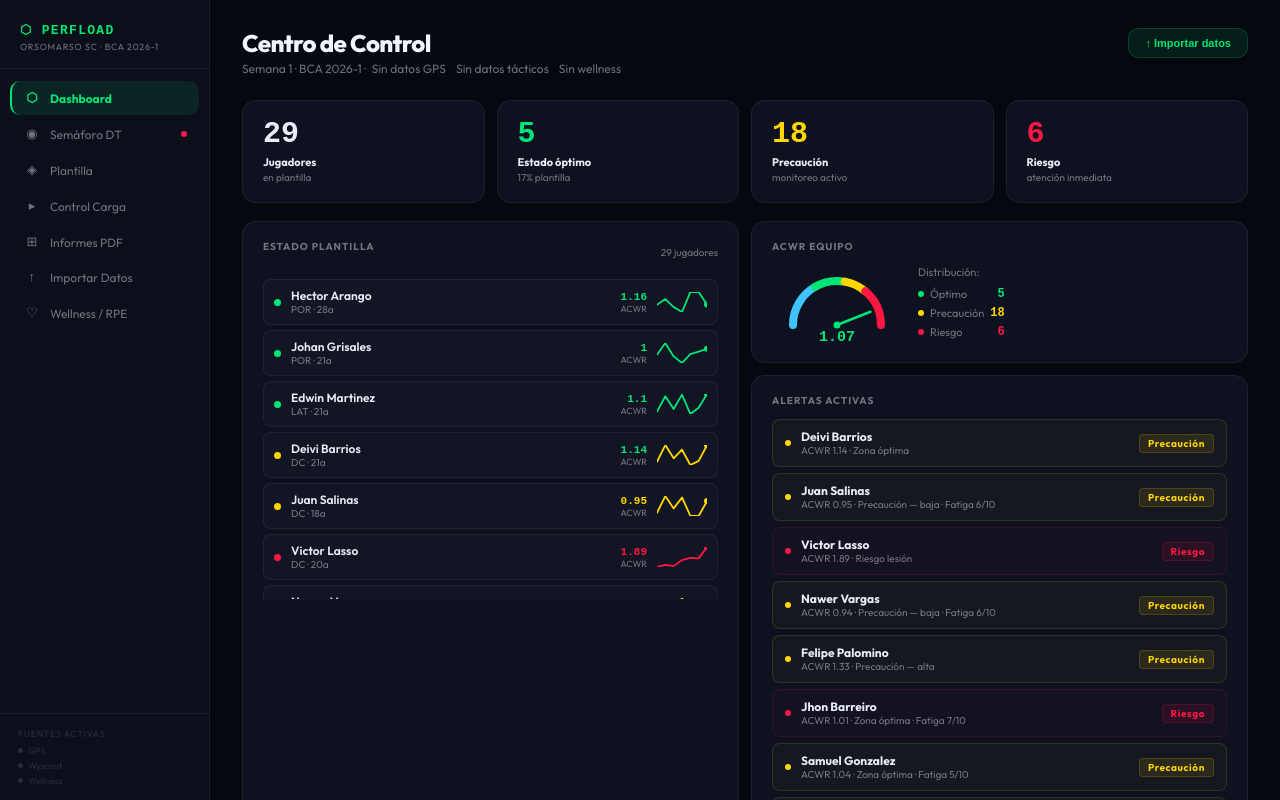
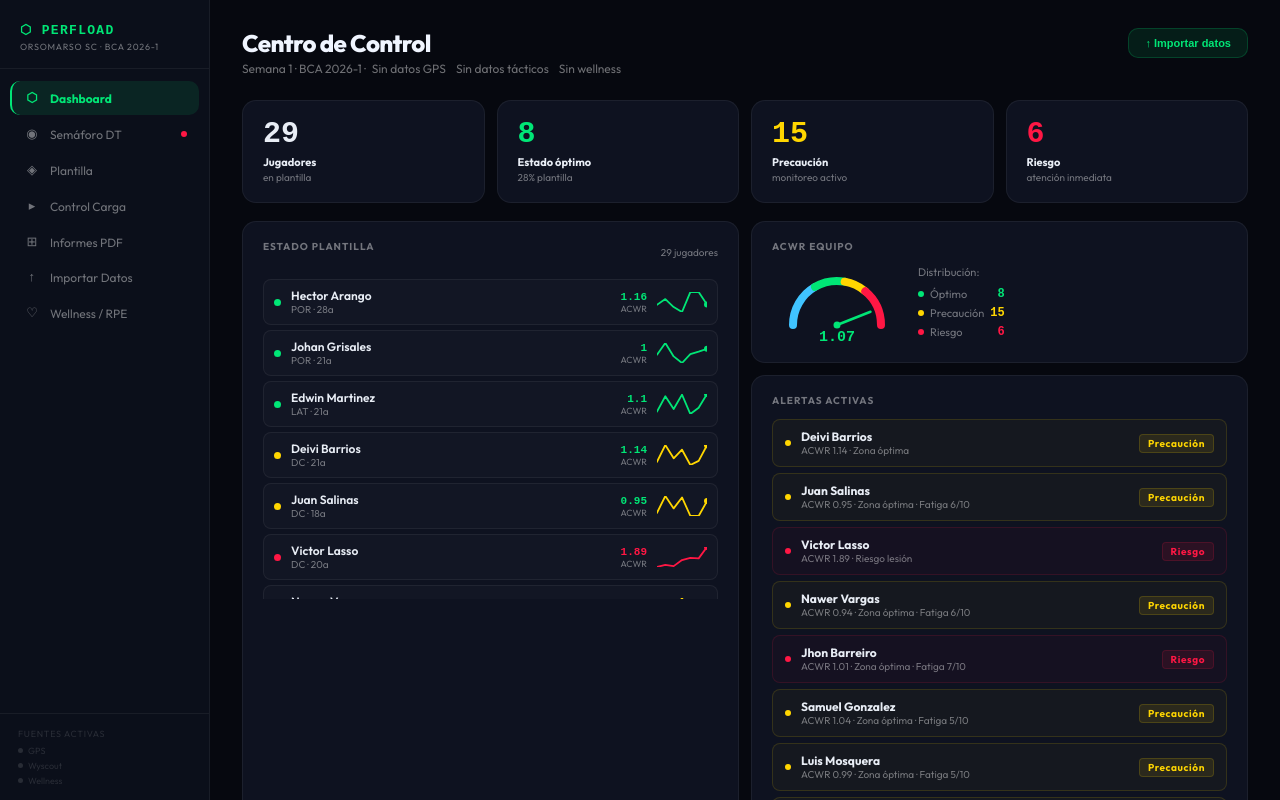
Before and after one commit to PFsimonduque/Perfload, a React (Create React App) app: page / in a window 1280 px wide. Shown: the top 800 px of the page. Built offline with nearby package versions, Linux system fonts and the light colour scheme.

Commit message:
umbrales ACWR 0.94-1.35

```diff
--- a/src/App.js
+++ b/src/App.js
@@ -133,8 +133,8 @@ const calcACWR = (loads) => {
   return chronic > 0 ? parseFloat((acute / chronic).toFixed(2)) : 1.0;
 };
 
-const acwrColor = (v) => (v < 0.8 || v > 1.5) ? C.red : (v < 1.0 || v > 1.3) ? C.yellow : C.green;
-const acwrLabel = (v) => v < 0.8 ? "Carga muy baja" : v < 1.0 ? "Precaución — baja" : v <= 1.3 ? "Zona óptima" : v <= 1.5 ? "Precaución — alta" : "Riesgo lesión";
+const acwrColor = (v) => (v < 0.8 || v > 1.5) ? C.red : (v < 0.94 || v > 1.35) ? C.yellow : C.green;
+const acwrLabel = (v) => v < 0.8 ? "Carga muy baja" : v < 0.94 ? "Precaución — baja" : v <= 1.35 ? "Zona óptima" : v <= 1.5 ? "Precaución — alta" : "Riesgo lesión";
 
 // ═══════════════════════════════════════════════════════
 //  DEMO SEED DATA (used until real CSVs are uploaded)
@@ -395,7 +395,7 @@ export default function PerfLoad() {
       const a = calcACWR(p.loads);
       const w = wellnessData.find(w => w.jugador === p.nombre);
       if (a < 0.8 || a > 1.5 || (w && (w.fatiga >= 7 || w.dolor >= 6))) return "risk";
-      if (a < 1.0 || a > 1.3 || (w && (w.fatiga >= 5 || w.dolor >= 4))) return "caution";
+      if (a < 0.94 || a > 1.35 || (w && (w.fatiga >= 5 || w.dolor >= 4))) return "caution";
       return "optimal";
     })(),
     wellness: wellnessData.find(w => w.jugador === p.nombre) || null,
```
